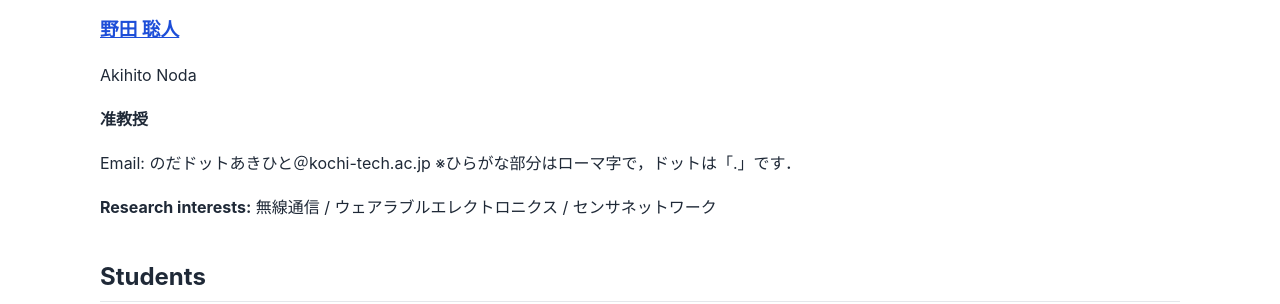
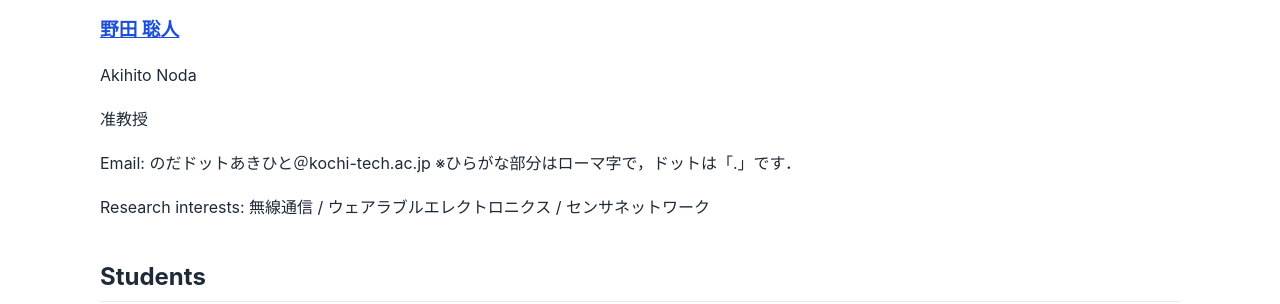
Before and after one commit to akihito-noda/lab-website, a Jekyll site: the page built from members.md, in a window 1280 px wide and 1169 px high. Shown: the part 249-553 px from the top of the window. Built offline with Jekyll 4.4.1, drawn with Linux system fonts in a browser that asks for light colours.

Commit message:
Update members.md

```diff
--- a/members.md
+++ b/members.md
@@ -25,7 +25,7 @@ permalink: /members/
   {% endif %}
 
   {% if person.role %}
-  <p><strong>{{ person.role }}</strong></p>
+  <p>{{ person.role }}</p>
   {% endif %}
 
   {% if person.email %}
@@ -34,7 +34,7 @@ permalink: /members/
 
   {% if person.interests %}
   <p>
-    <strong>Research interests:</strong>
+    Research interests:
     {{ person.interests | join: " / " }}
   </p>
   {% endif %}
```
